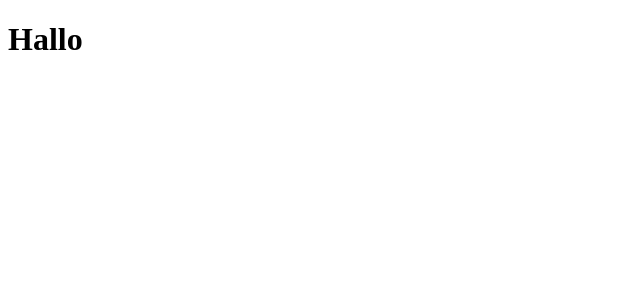
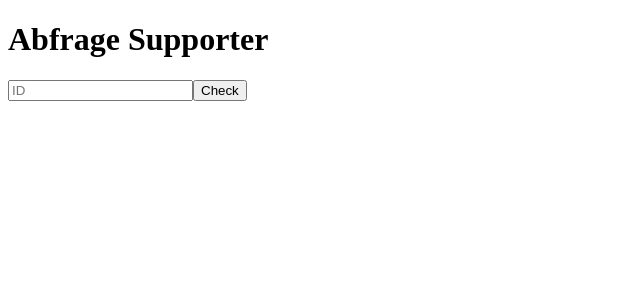
Before and after one commit to labpa/Abfrage-KuKo, a React (Create React App) app: page / in a window 1280 px wide. Shown: the top 300 px of the page, without its empty margins (0-640 px from the left). Built offline with nearby package versions, Linux system fonts and the light colour scheme.

Commit message:
erster code

```diff
--- a/src/App.tsx
+++ b/src/App.tsx
@@ -1,11 +1,53 @@
-import React, {FC} from 'react';
-
+import React, { FC, useEffect, useState } from 'react';
 
 const App: FC = () => {
-  return(
-      <div>
-        <h1>Hallo</h1>
-      </div>
-  )
-}
+    const [data, setData] = useState<any>(null);
+    const [eingabe, setEingabe] = useState<string>("");
+
+    useEffect(() => {
+        const fetchData = async () => {
+            try {
+                if (eingabe.trim() !== "") { // Überprüfung, ob 'eingabe' leer ist
+                    const response = await fetch(`https://supporter.kulturkosmos.de/api/self-service/shifts/${eingabe}`);
+                    if (!response.ok) {
+                        throw new Error('Network response was not ok');
+                    }
+                    const jsonData = await response.json();
+                    setData(jsonData);
+                }
+            } catch (error) {
+                console.error('Error fetching data:', error);
+            }
+        };
+
+        fetchData();
+    }, [eingabe]); // useEffect abhängig von 'eingabe'
+
+    const handleSubmitEingabe = () => {
+        console.log("HAllo WELT")
+    }
+
+    return (
+        <div>
+            <h1>Abfrage Supporter</h1>
+            {data && (
+                <div>
+                    <p>Andere Daten: {JSON.stringify(data)}</p>
+                </div>
+            )}
+
+            <div onSubmit={handleSubmitEingabe}>
+                <input
+                    type="text"
+                    placeholder="ID"
+                    value={eingabe} // value statt onChange
+                    onChange={(e) => setEingabe(e.target.value)}
+                />
+                <button type={"submit"}>Check</button>
+
+            </div>
+                    </div>
+    );
+};
+
 export default App;
```
